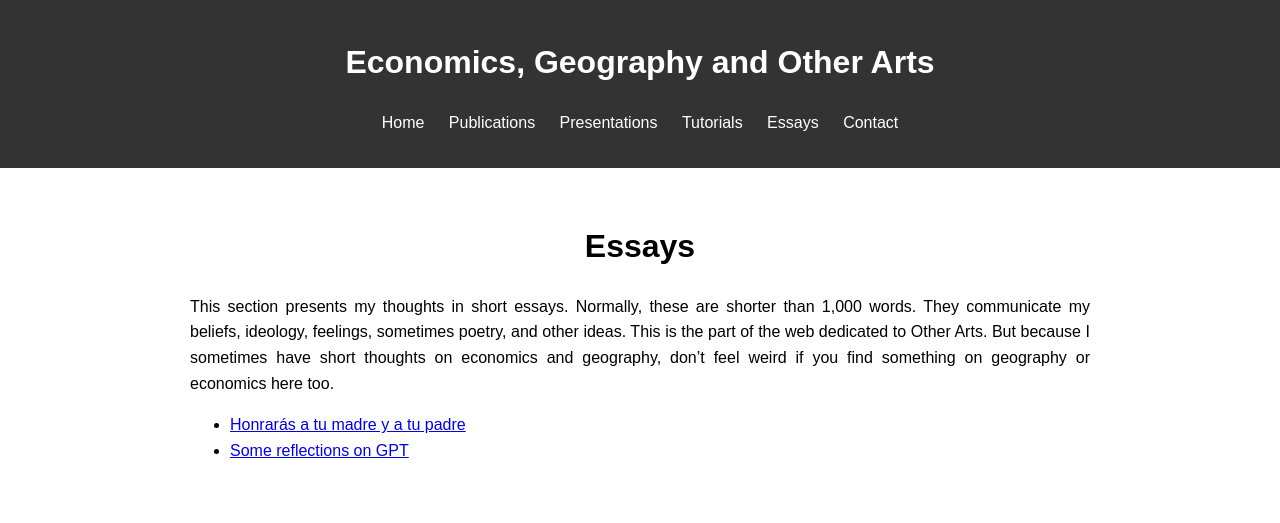
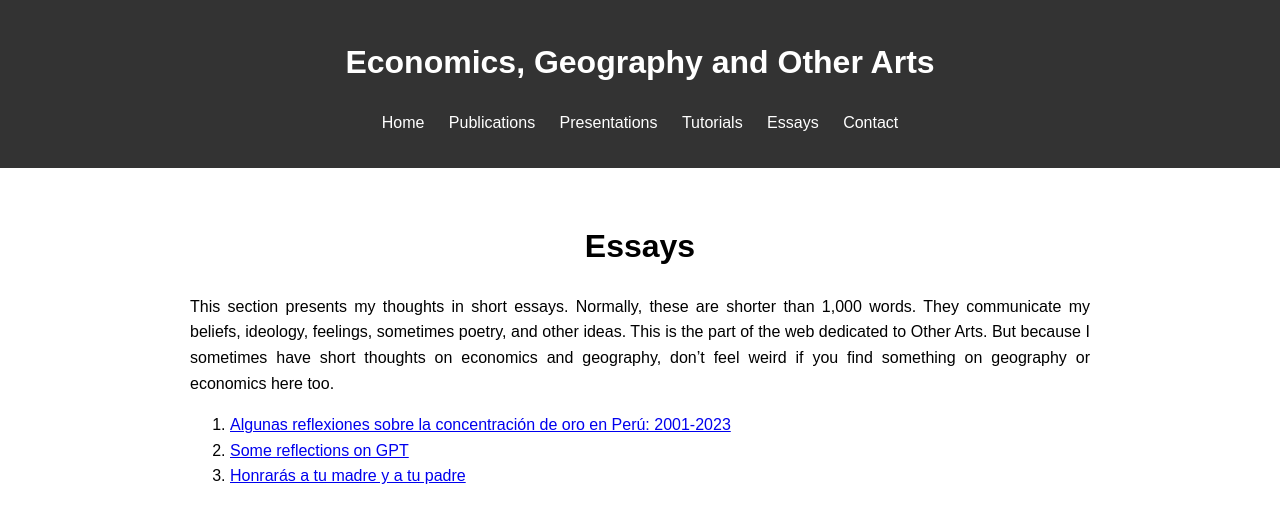
Before and after one commit to Favioleiva/favioleiva.github.io, a Jekyll site: the page built from essays.md, in a window 1280 px wide. Shown: the top 523 px of the page. Built offline with Jekyll 4.4.1, drawn with Linux system fonts in a browser that asks for light colours; nearby versions of some CDN libraries.

Commit message:
Update essays.md

```diff
--- a/essays.md
+++ b/essays.md
@@ -1,5 +1,4 @@
 ---
-
 layout: default
 title: "Essays"
 permalink: /essays/
@@ -9,5 +8,6 @@
 
 This section presents my thoughts in short essays. Normally, these are shorter than 1,000 words. They communicate my beliefs, ideology, feelings, sometimes poetry, and other ideas. This is the part of the web dedicated to Other Arts. But because I sometimes have short thoughts on economics and geography, don't feel weird if you find something on geography or economics here too.
 
-- [Honrarás a tu madre y a tu padre](essays/1madreypadre.md)
-- [Some reflections on GPT](essays/2ongpt.md)
+3. [Algunas reflexiones sobre la concentración de oro en Perú: 2001-2023](essays/3oro.md)
+2. [Some reflections on GPT](essays/2ongpt.md)
+1. [Honrarás a tu madre y a tu padre](essays/1madreypadre.md)
```
